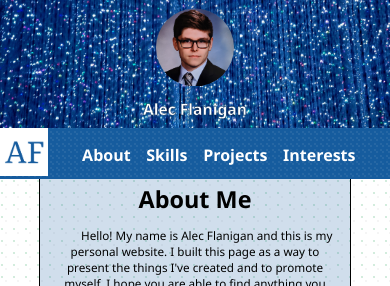
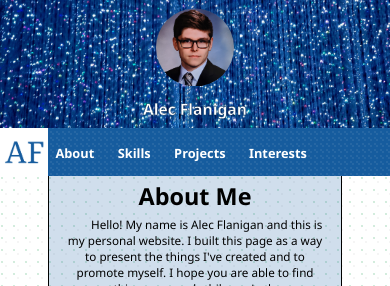
Before and after one commit to flanigana/personal-website, a React (Create React App) app: page / in a window 390 px wide. Shown: the top 286 px of the page. Built offline with nearby package versions, Linux system fonts and the light colour scheme.

Commit message:
Fixed navbar overhang and link tag centering issues. Aligned navbar icon to page margin in mobile and fixed issue where all navbar links would not appear on some mobile screens

```diff
--- a/src/App.css
+++ b/src/App.css
@@ -11,6 +11,14 @@
 
 h1 {
   margin: 0;
+}
+
+h2, h3{
+  margin: 1vw 0vw;
+}
+
+p {
+  margin: 1vw 0vw;
 }
 
 #header-container {
@@ -46,6 +54,7 @@ nav {
   overflow: hidden;
   text-align: center;
   font-size: 1rem;
+  line-height: 1rem;
 
   background:
   radial-gradient(rgb(206, 206, 206) 2%, transparent 10%) 0 0,
@@ -56,21 +65,13 @@ nav {
   background-color:rgb(22, 92, 158);
 }
 
-@media screen and (max-width: 600px) {
-  nav {
-    min-height: 6vh;
-    height: 3rem;
-    font-size: 1rem;
-  }
-}
-
 .sticky {
   position: fixed;
   top: 0;
 }
 
 .sticky + #page-background {
-  padding-top: 51px;
+  padding-top: 3rem;
 }
 
 #nav-logo {
@@ -93,7 +94,7 @@ nav a {
   text-decoration: none;
   color: white;
   font-weight: bold;
-  padding: 1rem 2vw;
+  padding: 0.85rem 2vw;
 }
 
 nav a:hover {
@@ -101,8 +102,25 @@ nav a:hover {
   color: rgb(22, 92, 158);
 }
 
+@media screen and (max-width: 600px) {
+  nav {
+    min-height: 3rem;
+    height: 3rem;
+    font-size: 0.8rem;
+    text-align: unset;
+  }
+
+  nav li {
+    padding: 1rem 2vw 1rem 0vw;
+  }
+
+  nav a {
+    padding: 1.05rem 2vw;
+  }
+}
+
 #page-background {
-  padding: 0px 10vw;
+  padding: 0vw 10vw;
 
   background:
   radial-gradient(rgb(206, 206, 206) 2%, transparent 10%) 0 0,
@@ -111,6 +129,12 @@ nav a:hover {
   radial-gradient(rgba(255,255,255,.1) 15%, transparent 20%) 8px 9px;
   background-color:rgb(255, 255, 255);
   background-size:12px 12px;
+}
+
+@media screen and (max-width: 600px) {
+  #page-background {
+    padding: 0vw 3rem;
+  }
 }
 
 #page-container {
--- a/src/pages-content.js
+++ b/src/pages-content.js
@@ -283,7 +283,7 @@ const pagesContent = [
             <img id="contact-img" alt="Classroom Photo"/>
             <div id="contact-container">
                 <h3>You can contact and follow me using the info and links below:</h3>
-                <h2>E-mail: < alecflanigan@gmail.com ></h2>
+                <h2>E-mail: alecflanigan@gmail.com</h2>
                 <h2>LinkedIn: <a href="https://www.linkedin.com/in/alec-flanigan-963899149">< Alec Flanigan ></a></h2>
                 <h2>GitHub: <a href="https://github.com/flanigana">< flanigana > </a></h2>
                 <div style="clear:both;"></div>
```
